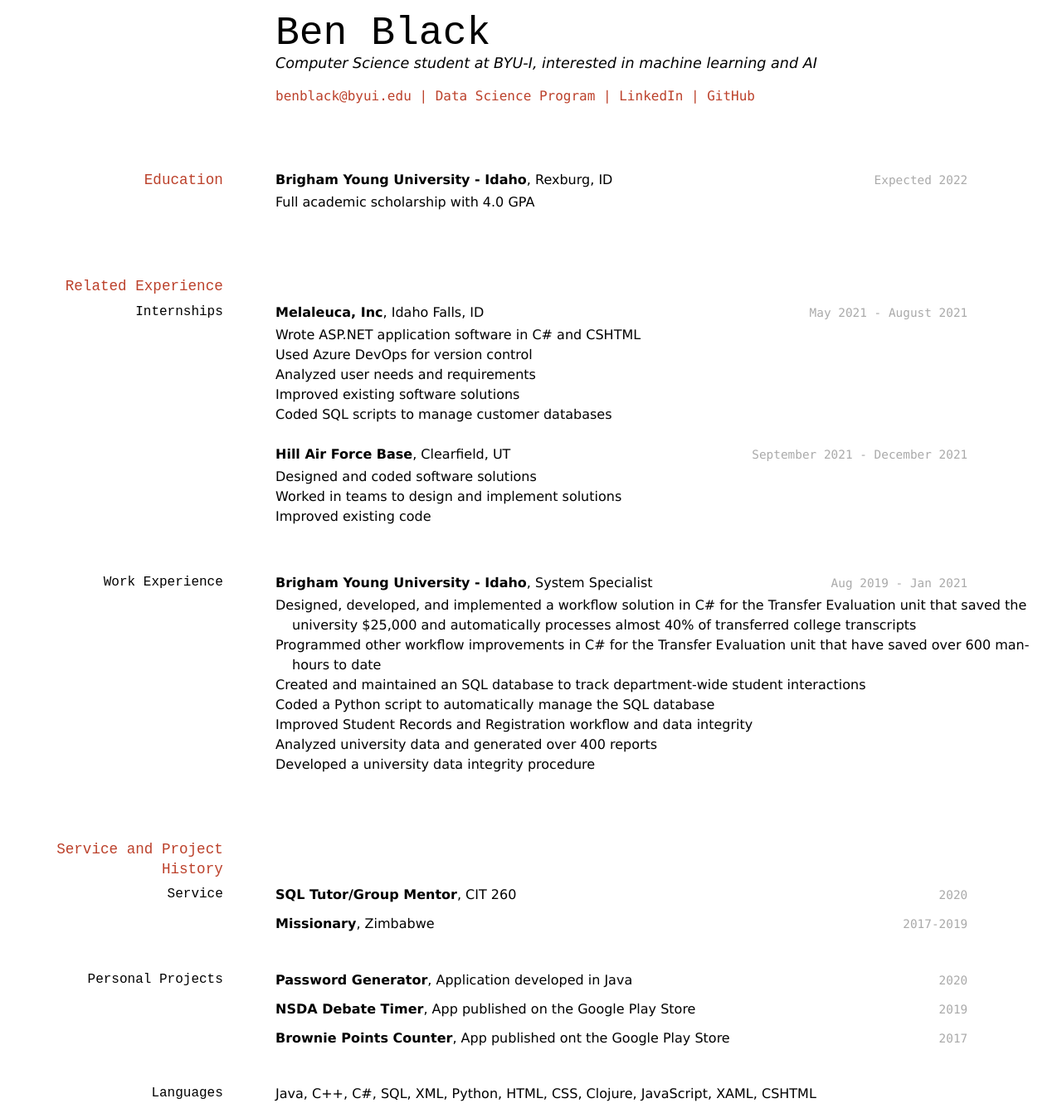
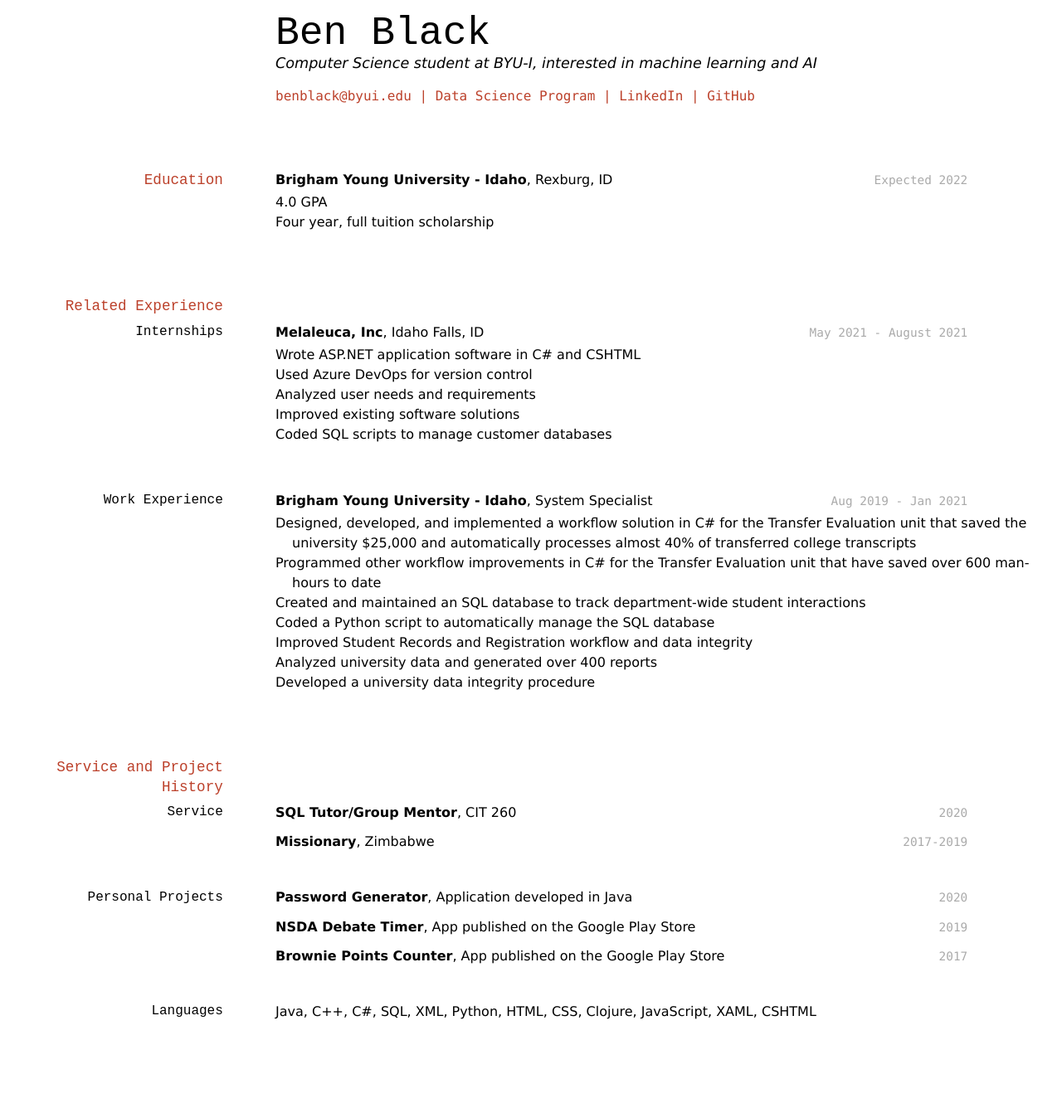
Before and after one commit to byuids-resumes/BLACK-Resume, a Jekyll site: the page built from docs/index.md, in a window 1280 px wide. Shown: the whole page at 83% size. Built offline with Jekyll 4.4.1, drawn with Linux system fonts in a browser that asks for light colours; after the commit the page ends 1243 px from its top, so only the background shows below that.

Commit message:
Fixed spelling, corrected GPA and scholarship

```diff
--- a/docs/index.md
+++ b/docs/index.md
@@ -19,7 +19,8 @@ Computer Science student at BYU-I, interested in machine learning and AI
 `Expected 2022`
 __Brigham Young University - Idaho__, Rexburg, ID
 
-- Full academic scholarship with 4.0 GPA
+- 4.0 GPA
+- Four year, full tuition scholarship
 
 
 ## Related Experience
@@ -34,13 +35,6 @@ __Melaleuca, Inc__, Idaho Falls, ID
 - Analyzed user needs and requirements
 - Improved existing software solutions
 - Coded SQL scripts to manage customer databases
-
-`September 2021 - December 2021`
-__Hill Air Force Base__, Clearfield, UT
-
-- Designed and coded software solutions
-- Worked in teams to design and implement solutions
-- Improved existing code
 
 ### Work Experience
 
@@ -72,7 +66,7 @@ __Password Generator__, Application developed in Java
 __NSDA Debate Timer__, App published on the Google Play Store
 
 `2017`
-__Brownie Points Counter__, App published ont the Google Play Store
+__Brownie Points Counter__, App published on the Google Play Store
 
 ### Languages
 Java, C++, C#, SQL, XML, Python, HTML, CSS, Clojure, JavaScript, XAML, CSHTML
```
